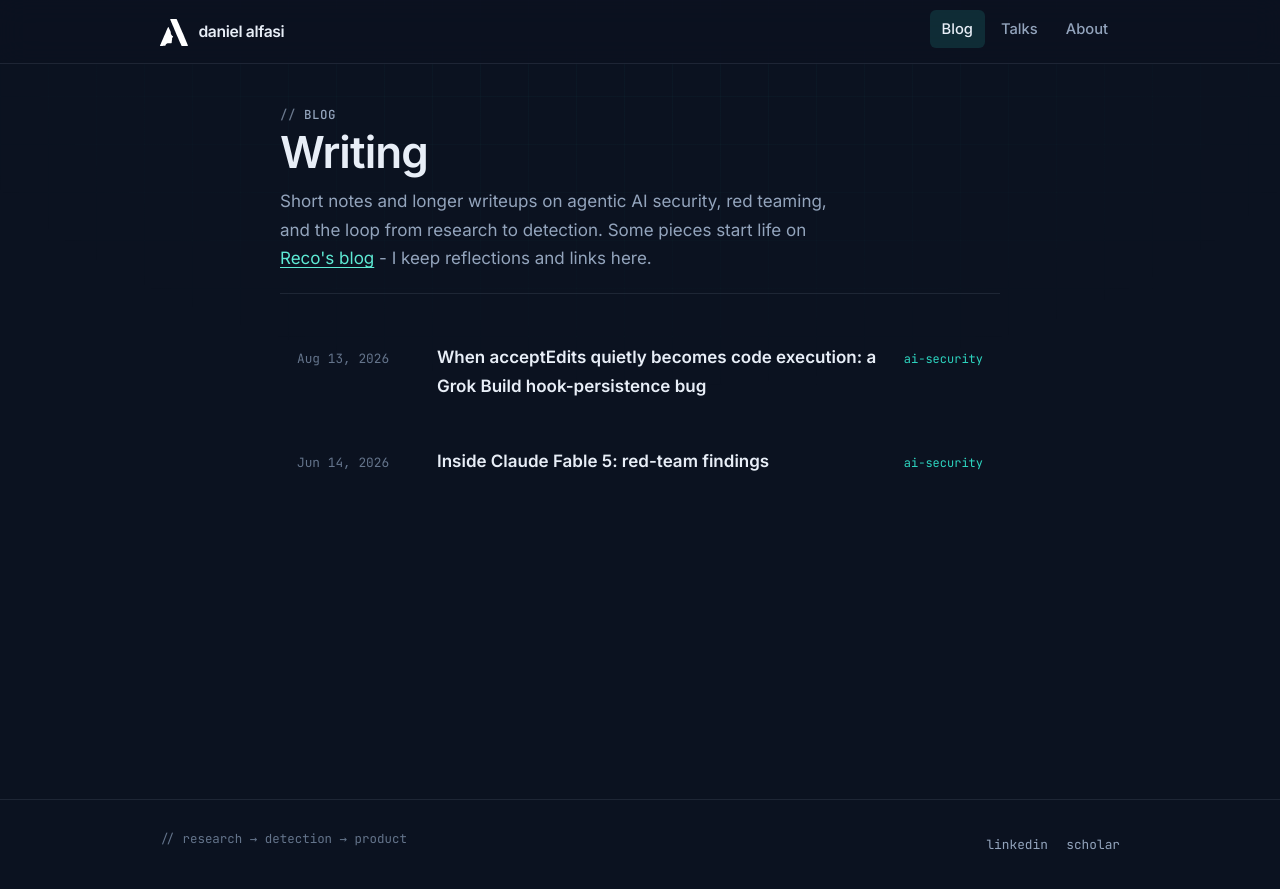
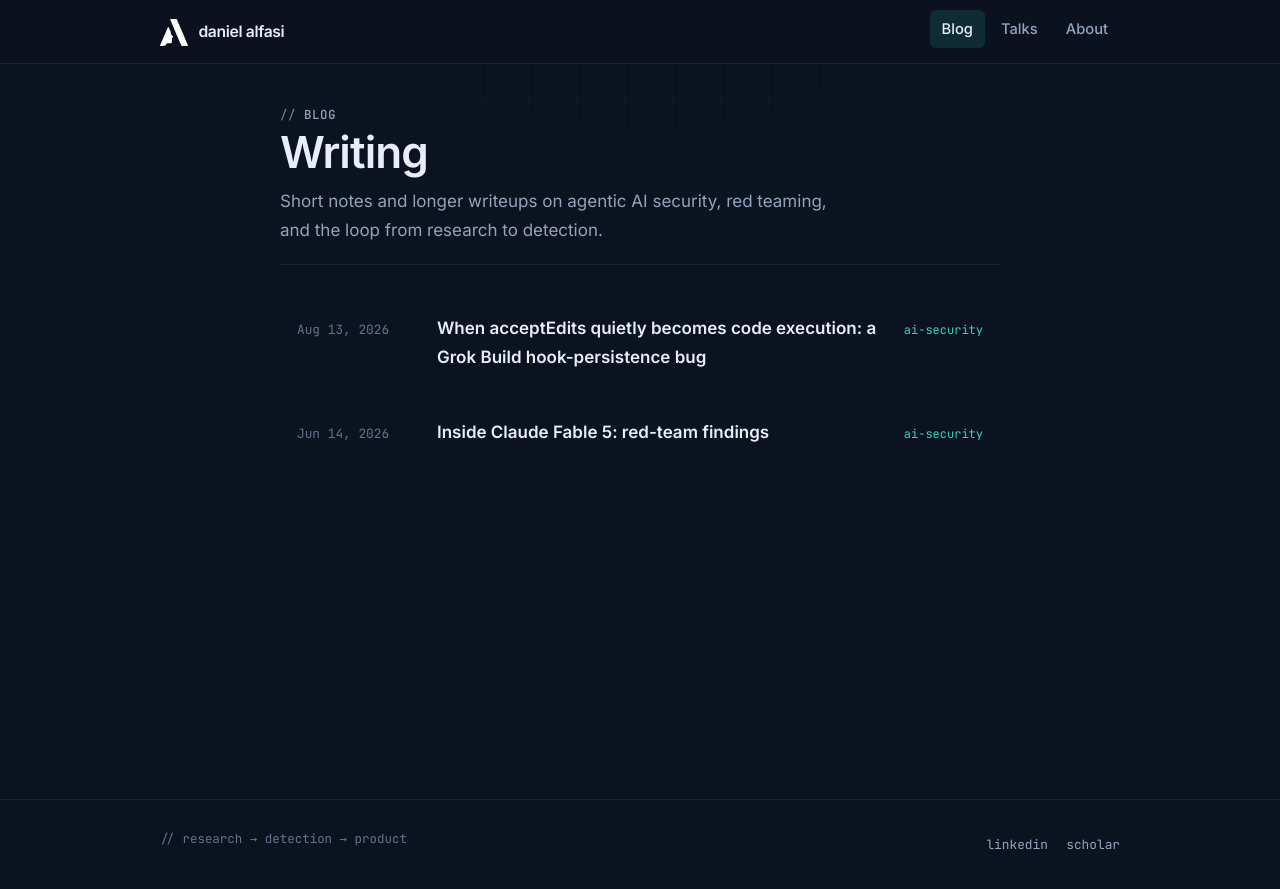
Before and after one commit to daniel4x/daniel4x.github.io, a Jekyll site: the page built from blog/index.html, in a window 1280 px wide. Shown: the top 889 px of the page. Built offline with Jekyll 4.4.1, drawn with Linux system fonts in a browser that asks for light colours.

Commit message:
blog page text edit

```diff
--- a/blog/index.html
+++ b/blog/index.html
@@ -11,9 +11,7 @@ permalink: /blog/
     <h1>Writing</h1>
     <p>
       Short notes and longer writeups on agentic AI security, red teaming, and the
-      loop from research to detection. Some pieces start life on
-      <a href="https://www.reco.ai/blog" target="_blank" rel="noopener noreferrer">Reco's blog</a>
-      - I keep reflections and links here.
+      loop from research to detection.
     </p>
   </header>
 
```
